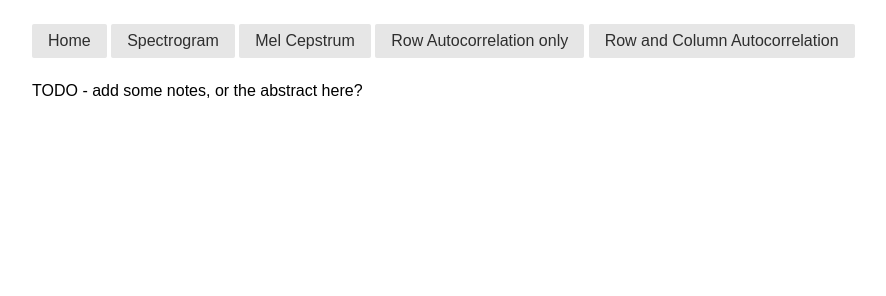
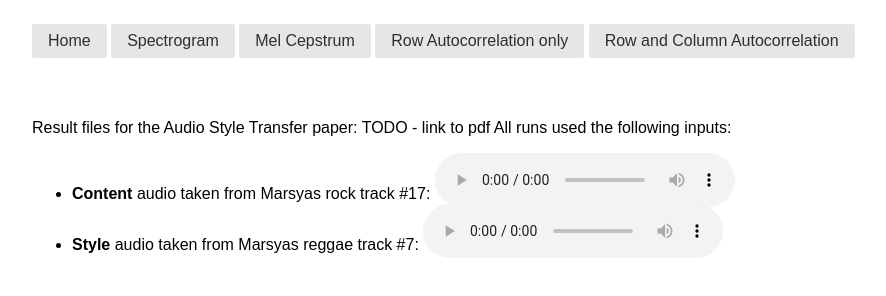
Before and after one commit to padster/AudioStyle, a plain HTML site: page docs/index.html in a window 1280 px wide. Shown: the whole page, without its empty margins (16-902 px from the left). Drawn offline with nearby package versions, Linux system fonts and the light colour scheme.

Commit message:
Added inputs

```diff
--- a/docs/index.html
+++ b/docs/index.html
@@ -17,6 +17,10 @@
   img, audio {
     display: block;
   }
+  ul audio {
+    display: inline-block;
+    margin-bottom: -0.5em;
+  }
   </style>
 </head>
 <body>
@@ -30,7 +34,13 @@
   </div>
 
   <div id='t-h'>
-    TODO - add some notes, or the abstract here?
+    <br /> <br />
+    Result files for the Audio Style Transfer paper: TODO - link to pdf
+    All runs used the following inputs:
+    <ul>
+      <li><b>Content</b> audio taken from Marsyas rock track #17: <audio controls><source src="./rock17.wav" type="audio/wav"/></audio></li>
+      <li><b>Style </b> audio taken from Marsyas reggae track #7: <audio controls><source src="./reggae07.wav" type="audio/wav"/></audio></li>
+    </ul>
   </div>
 
   <!-- Spectrogram -->
```
Also changed, not shown: 2 other files.
